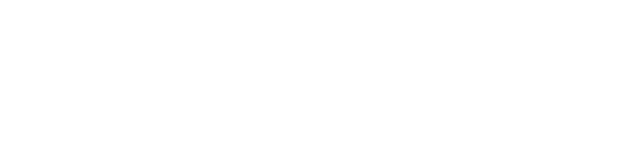
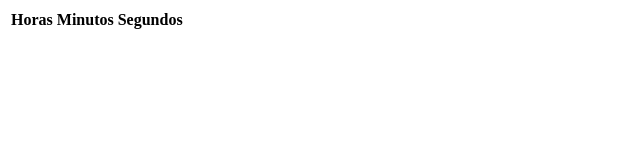
Before and after one commit to vitor-mat/Timer, a plain HTML site: page index.html in a window 1280 px wide. Shown: the whole page, without its empty margins (0-640 px from the left). Drawn offline with Linux system fonts and the light colour scheme.

Commit message:
html básico criado

```diff
--- a/index.html
+++ b/index.html
@@ -8,6 +8,24 @@
     <link rel="stylesheet" href="style.css">
 </head>
 <body>
+    <div class="container">
+        <table>
+            <thead>
+                <tr>
+                    <th>Horas</th>
+                    <th>Minutos</th>
+                    <th>Segundos</th>
+                </tr>
+            </thead>
+            <tbody>
+                <tr>
+                    <td id="td-hours"></td>
+                    <td id="td-minutes"></td>
+                    <td id="td-seconds"></td>
+                </tr>
+            </tbody>
+        </table>
+    </div>
     <script src="./script.js"></script>
 </body>
 </html>
```
